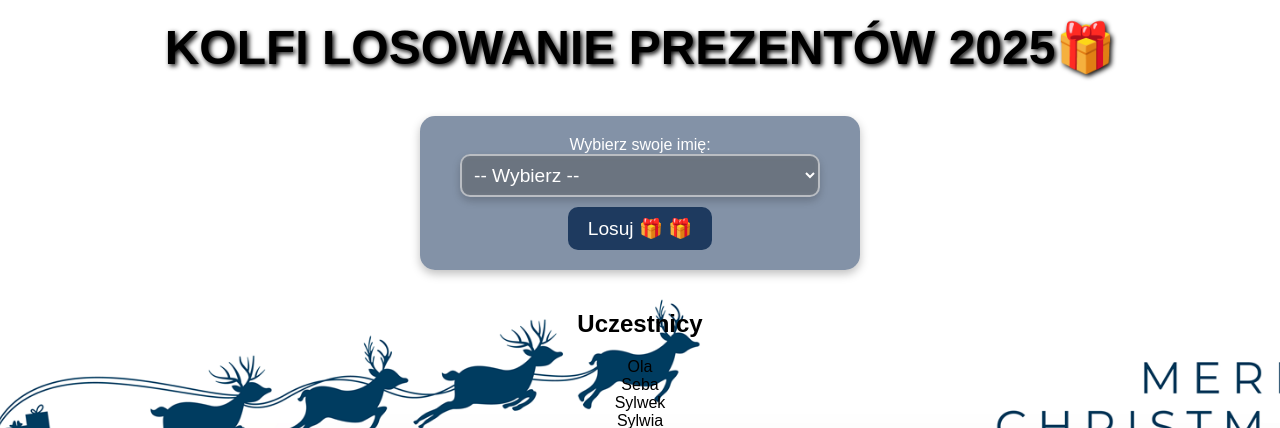
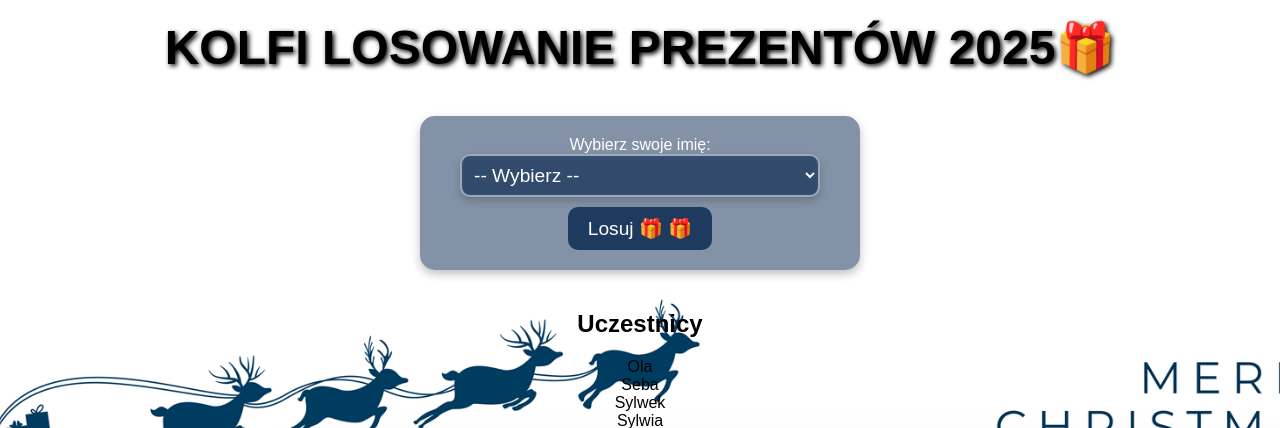
Before and after one commit to Wasett/-wi-ta-Kolfi, a Flask app: page / in a window 1280 px wide. Shown: the top 428 px of the page. Run offline with Flask 3, Linux system fonts and the light colour scheme.

Commit message:
Update style.css

```diff
--- a/static/style.css
+++ b/static/style.css
@@ -43,7 +43,7 @@ h1 {
     font-size: 1.2em;
     padding: 8px;
     width: 90%;
-    background: rgba(128, 128, 128, 0.6); /* szary, półprzezroczysty */
+     background-color: rgba(30, 58, 95, 0.55); /* szary, półprzezroczysty */
     border: 2px solid rgba(255, 255, 255, 0.5);
     border-radius: 10px;
     color: #fff; /* biały tekst dla kontrastu */
```
